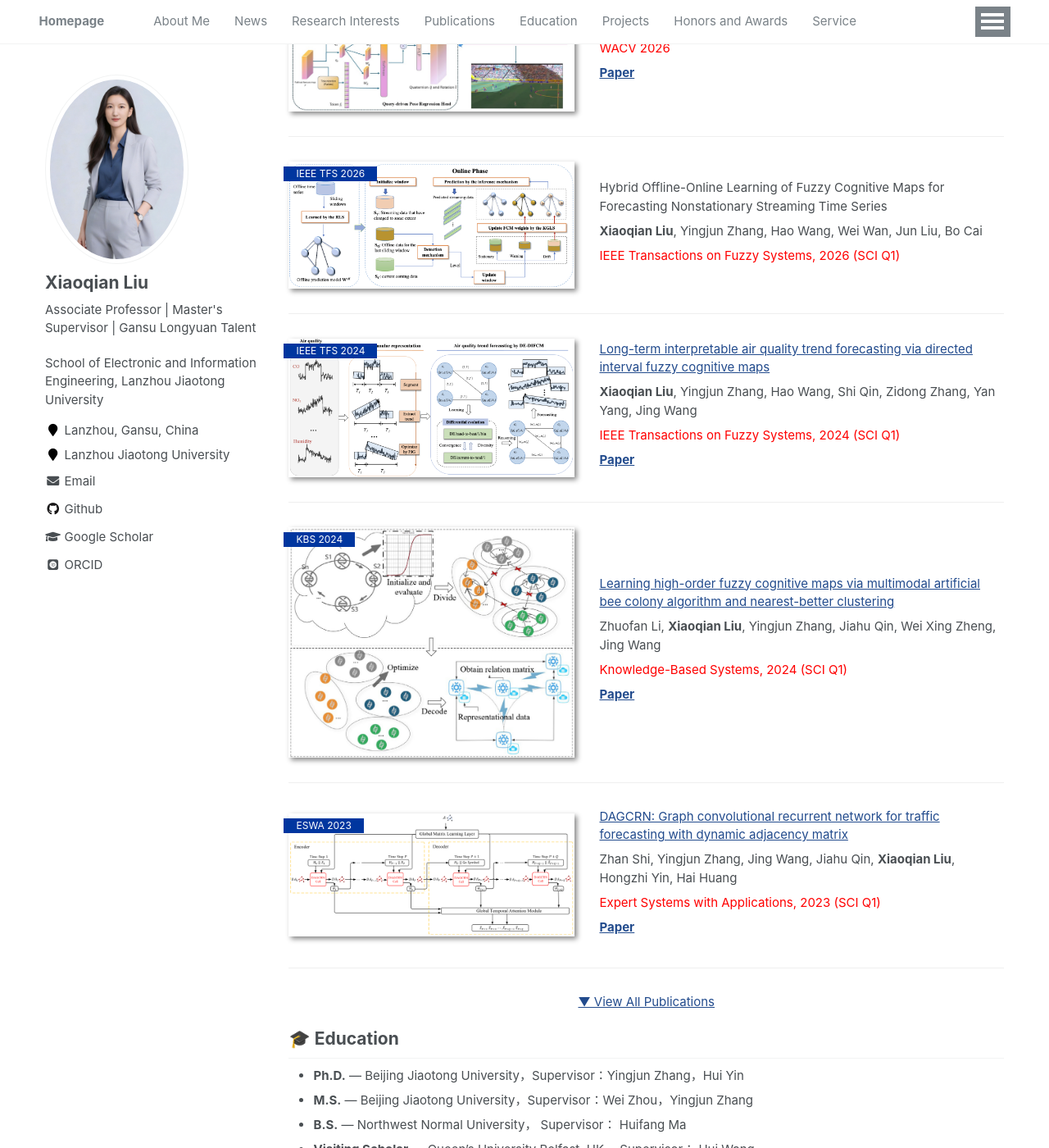
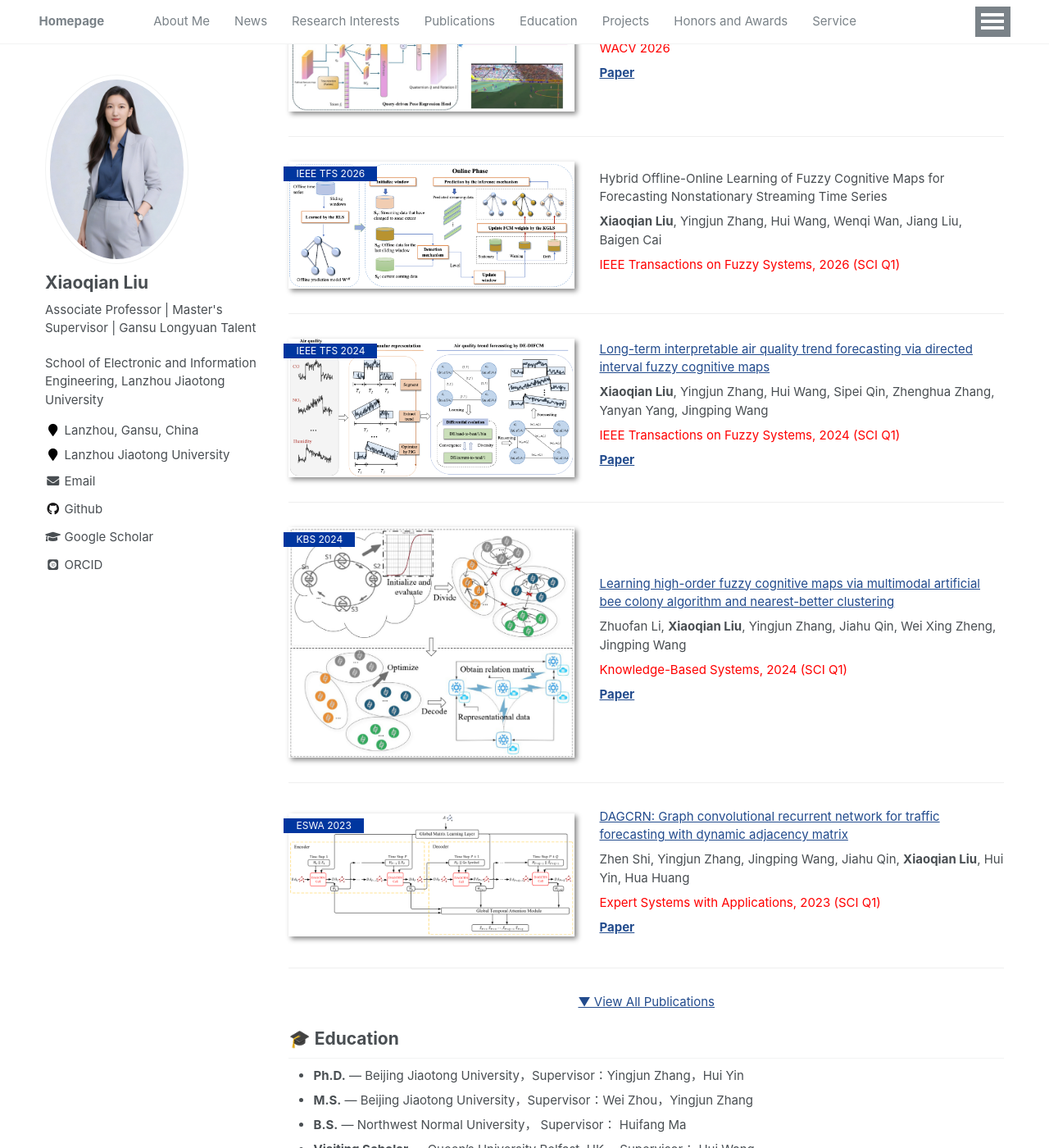
Before and after one commit to xiaoqianliu1/xiaoqianliu1.github.io, a Jekyll site: the page built from _pages/about.md, in a window 1280 px wide and 1400 px high, scrolled down 1318 px. Shown: the whole window at 82% size. Built offline with Jekyll 4.4.1, drawn with Linux system fonts in a browser that asks for light colours; some web fonts are replaced; some of the changed text lies outside the part shown.

Commit message:
Update about.md

```diff
--- a/_pages/about.md
+++ b/_pages/about.md
@@ -70,7 +70,7 @@ Liang Fan, **Xiaoqian Liu**, Zhi Chen, Lingkai Yang
 
 Hybrid Offline-Online Learning of Fuzzy Cognitive Maps for Forecasting Nonstationary Streaming Time Series
 
-**Xiaoqian Liu**, Yingjun Zhang, Hao Wang, Wei Wan, Jun Liu, Bo Cai
+**Xiaoqian Liu**, Yingjun Zhang, Hui Wang, Wenqi Wan, Jiang Liu, Baigen Cai
 
 <span style="color: red;">IEEE Transactions on Fuzzy Systems, 2026 (SCI Q1)</span>
 
@@ -82,7 +82,7 @@ Hybrid Offline-Online Learning of Fuzzy Cognitive Maps for Forecasting Nonstatio
 
 [Long-term interpretable air quality trend forecasting via directed interval fuzzy cognitive maps](https://ieeexplore.ieee.org/document/10705349)
 
-**Xiaoqian Liu**, Yingjun Zhang, Hao Wang, Shi Qin, Zidong Zhang, Yan Yang, Jing Wang
+**Xiaoqian Liu**, Yingjun Zhang, Hui Wang, Sipei Qin, Zhenghua Zhang, Yanyan Yang, Jingping Wang
 
 <span style="color: red;">IEEE Transactions on Fuzzy Systems, 2024 (SCI Q1)</span>
 
@@ -95,7 +95,7 @@ Hybrid Offline-Online Learning of Fuzzy Cognitive Maps for Forecasting Nonstatio
 
 [Learning high-order fuzzy cognitive maps via multimodal artificial bee colony algorithm and nearest-better clustering](https://www.sciencedirect.com/science/article/pii/S0950705124004077)
 
-Zhuofan Li, **Xiaoqian Liu**, Yingjun Zhang, Jiahu Qin, Wei Xing Zheng, Jing Wang
+Zhuofan Li, **Xiaoqian Liu**, Yingjun Zhang, Jiahu Qin, Wei Xing Zheng, Jingping Wang
 
 <span style="color: red;">Knowledge-Based Systems, 2024 (SCI Q1)</span>
 
@@ -108,7 +108,7 @@ Zhuofan Li, **Xiaoqian Liu**, Yingjun Zhang, Jiahu Qin, Wei Xing Zheng, Jing Wan
 
 [DAGCRN: Graph convolutional recurrent network for traffic forecasting with dynamic adjacency matrix](https://www.sciencedirect.com/science/article/pii/S0957417423007612)
 
-Zhan Shi, Yingjun Zhang, Jing Wang, Jiahu Qin, **Xiaoqian Liu**, Hongzhi Yin, Hai Huang
+Zhen Shi, Yingjun Zhang, Jingping Wang, Jiahu Qin, **Xiaoqian Liu**, Hui Yin, Hua Huang
 
 <span style="color: red;">Expert Systems with Applications, 2023 (SCI Q1)</span>
 
@@ -127,7 +127,7 @@ Zhan Shi, Yingjun Zhang, Jing Wang, Jiahu Qin, **Xiaoqian Liu**, Hongzhi Yin, Ha
 
 [Degradation Dynamic Characteristics and Onboard Identification Model for Layered Stiffness in Ballasted Tracks](https://www.sciencedirect.com/science/article/abs/pii/S0950061826012146)
 
-Yuxuan Xiao, Chao Ma, **Xiaoqian Liu**, Shuo Shi, Yu He, Chen Wang, Qian Tian, Yan Feng, Liang Gao
+Yixiong Xiao, Chaozhi Ma, **Xiaoqian Liu**, Shunwei Shi, Yuqiang He, Chunyu Wang, Qikai Tian, Yunda Feng, Liang Gao
 
 <span style="color: red;">Construction and Building Materials, 2026</span>
 
@@ -140,7 +140,7 @@ Yuxuan Xiao, Chao Ma, **Xiaoqian Liu**, Shuo Shi, Yu He, Chen Wang, Qian Tian, Y
 
 Time-series forecasting based on fuzzy cognitive maps and GRU-autoencoder
 
-**Xiaoqian Liu**, Yingjun Zhang, Jing Wang, Jiahu Qin, Hongzhi Yin, Yan Yang, Hai Huang
+**Xiaoqian Liu**, Yingjun Zhang, Jingping Wang, Jiahu Qin, Hui Yin, Yanyan Yang, Hua Huang
 
 <span style="color: red;">Soft Computing, 2026</span>
 
@@ -152,7 +152,7 @@ Time-series forecasting based on fuzzy cognitive maps and GRU-autoencoder
 
 Anomaly Detection for Track Dynamic Inspection Data by Information Fusion Attention and TransDetect
 
-Yingjun Zhang, Hongzhi Yin, **Xiaoqian Liu**, Hai Huang, Xiaorong Hou
+Yichi Zhang, Hui Yin, **Xiaoqian Liu**, Hua Huang, Xinyang Hou
 
 <span style="color: red;">Signal, Image and Video Processing, 2025</span>
 
@@ -161,15 +161,15 @@ Yingjun Zhang, Hongzhi Yin, **Xiaoqian Liu**, Hai Huang, Xiaorong Hou
 
 - **[自动化学报, 2024]** 模糊认知图学习算法及应用综述. 刘晓倩, 张英俊, 秦家虎, 李卓凡, 梁伟玲, 李宗溪.
 
-- **[Information Sciences, 2023]** [STCM: A spatio-temporal calibration model for low-cost air monitoring sensors](https://www.sciencedirect.com/science/article/pii/S0020025523008904). Yingjun Zhang, Chunyang Ju, Jiahu Qin, Lei Song, **Xiaoqian Liu**, Wei Sun, Zhuo Li. [[Paper]](https://www.sciencedirect.com/science/article/pii/S0020025523008904)
+- **[Information Sciences, 2023]** [STCM: A spatio-temporal calibration model for low-cost air monitoring sensors](https://www.sciencedirect.com/science/article/pii/S0020025523008904). Yingjun Zhang, Chang Ju, Jiahu Qin, Liyan Song, **Xiaoqian Liu**, Wei Sun, Zongxi Li. [[Paper]](https://www.sciencedirect.com/science/article/pii/S0020025523008904)
 
-- **[Applied Soft Computing, 2022]** [Towards improved multifactorial particle swarm optimization learning of fuzzy cognitive maps: A case study on air quality prediction](https://www.sciencedirect.com/science/article/pii/S1568494622007779). Weiling Liang, Yingjun Zhang, **Xiaoqian Liu**, Hongzhi Yin, Jing Wang, Yan Yang. [[Paper]](https://www.sciencedirect.com/science/article/pii/S1568494622007779)
+- **[Applied Soft Computing, 2022]** [Towards improved multifactorial particle swarm optimization learning of fuzzy cognitive maps: A case study on air quality prediction](https://www.sciencedirect.com/science/article/pii/S1568494622007779). Weiling Liang, Yingjun Zhang, **Xiaoqian Liu**, Hui Yin, Jingping Wang, Yanyan Yang. [[Paper]](https://www.sciencedirect.com/science/article/pii/S1568494622007779)
 
-- **[Applied Soft Computing, 2022]** [Multi-source and multivariate ozone prediction based on fuzzy cognitive maps and evidential reasoning theory](https://www.sciencedirect.com/science/article/pii/S1568494622000170). **Xiaoqian Liu**, Yingjun Zhang, Jing Wang, Hai Huang, Hongzhi Yin. [[Paper]](https://www.sciencedirect.com/science/article/pii/S1568494622000170)
+- **[Applied Soft Computing, 2022]** [Multi-source and multivariate ozone prediction based on fuzzy cognitive maps and evidential reasoning theory](https://www.sciencedirect.com/science/article/pii/S1568494622000170). **Xiaoqian Liu**, Yingjun Zhang, Jingping Wang, Hua Huang, Hui Yin. [[Paper]](https://www.sciencedirect.com/science/article/pii/S1568494622000170)
 
 - **[小型微型计算机系统, 2019]** 融合语义与图结构的短文本特征提取算法. 马慧芳, **刘晓倩**, 马兰, 伍诗萌.
 
-- **[IIP, 2018]** Short Text Feature Extraction via Node Semantic Coupling and Graph Structures. Huifang Ma, **Xiaoqian Liu**, Lan Ma, Yong Hu.
+- **[IIP, 2018]** Short Text Feature Extraction via Node Semantic Coupling and Graph Structures. Huifang Ma, **Xiaoqian Liu**, Lan Ma, Yuling Hu.
 
 </div>
 
```
Also changed, not shown: other parts of _pages/about.md (+0 -1 lines).
